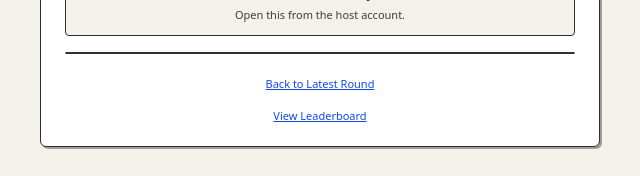
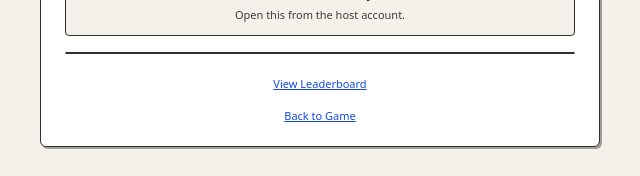
Before and after one commit to maximkali/Winey-Windsurf, a Next.js app: page /game/manage-players in a window 1280 px wide. Shown: the part 222-398 px from the top of the page, without its empty margins (320-960 px from the left). Built offline with nearby package versions, Linux system fonts and the light colour scheme.

Commit message:
Tweak manage players navigation labels/order

```diff
--- a/src/app/game/manage-players/page.tsx
+++ b/src/app/game/manage-players/page.tsx
@@ -143,7 +143,7 @@ export default function ManagePlayersPage() {
     }
   }
 
-  function onBackToLatestRound() {
+  function onBackToGame() {
     if (!gameCode) {
       router.back();
       return;
@@ -284,18 +284,18 @@ export default function ManagePlayersPage() {
               })}
             </div>
 
-            <div className="mt-4">
-              <div className="text-center">
-                <button type="button" onClick={onBackToLatestRound} className="text-[11px] text-blue-700 underline">
-                  Back to Latest Round
-                </button>
-              </div>
-            </div>
-
-            <div className="mt-2 text-center">
+            <div className="mt-4 text-center">
               <Link href={qs ? `/game/leaderboard?${qs}` : '/game/leaderboard'} className="text-[11px] text-blue-700 underline">
                 View Leaderboard
               </Link>
+            </div>
+
+            <div className="mt-2">
+              <div className="text-center">
+                <button type="button" onClick={onBackToGame} className="text-[11px] text-blue-700 underline">
+                  Back to Game
+                </button>
+              </div>
             </div>
           </WineyCard>
         </div>
```
